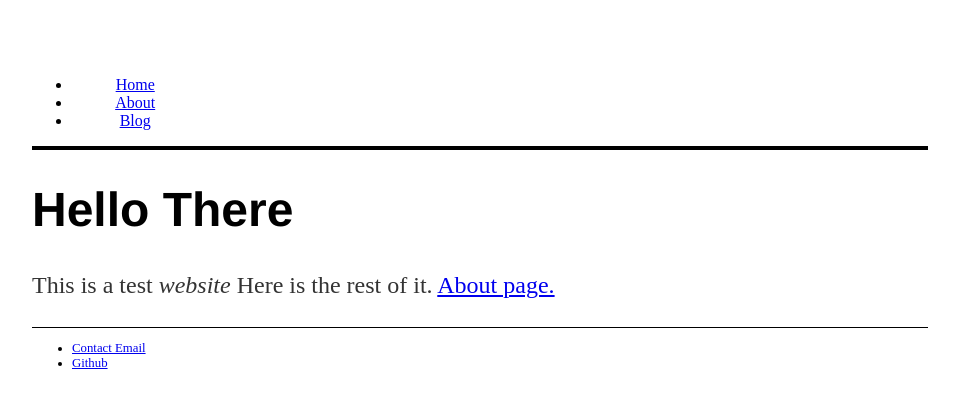
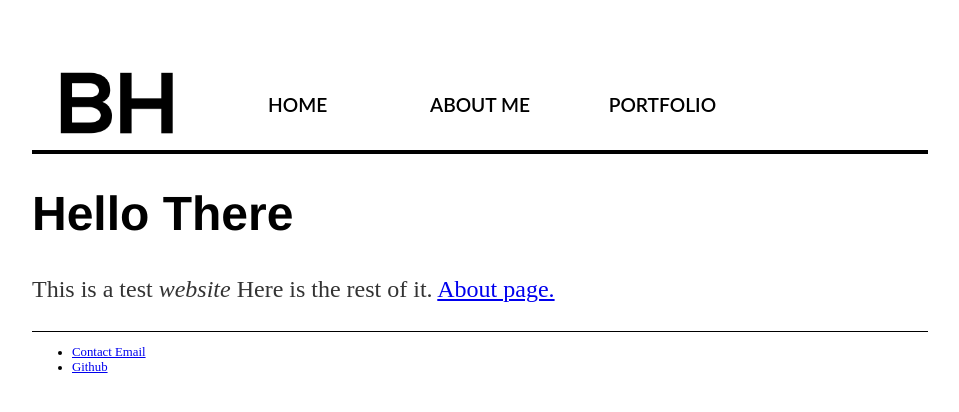
Before and after one commit to beauhodes/beauhodes.github.io, a Jekyll site: the page built from index.html, in a window 1280 px wide. Shown: the top 412 px of the page, without its empty margins (160-1119 px from the left). Built offline with Jekyll 4.4.1, drawn with Linux system fonts in a browser that asks for light colours.

Commit message:
Update default.html

```diff
--- a/_layouts/default.html
+++ b/_layouts/default.html
@@ -5,13 +5,19 @@
 			<link rel="stylesheet" type="text/css" href="/css/main.css">
 		</head>
 		<body>
-			<nav>
-	    		<ul>
-	        		<li><a href="/">Home</a></li>
-		        	<li><a href="/about">About</a></li>
-	        		<li><a href="/blog">Blog</a></li>
-	    		</ul>
-			</nav>
+			<nav class="container">
+        			<div class="logo">
+        		</div>
+        		<div class="2">
+          			<a href="#" class="navLinks">Home</a>
+        		</div>
+        		<div class="3">
+          			<a href="#" class="navLinks">About Me</a>
+        		</div>
+        		<div class="4">
+          			<a href="#" class="navLinks">Portfolio</a>
+        		</div>
+      			</nav>
 			<div class="container">
 
 			{{ content }}
```
